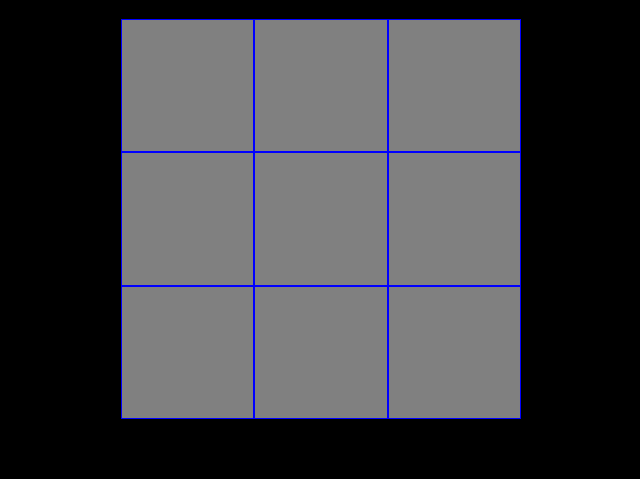
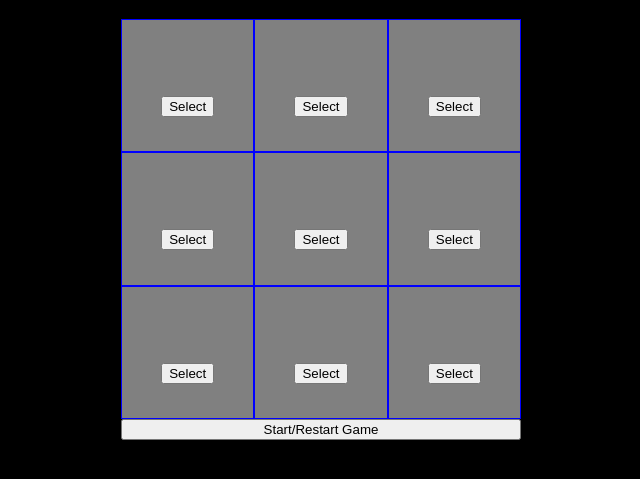
Before and after one commit to aromalkallingal/Tic-Tac-Toe, a plain HTML site: page index.html in a window 1280 px wide. Shown: the part 61-540 px from the top of the page, without its empty margins (319-959 px from the left). Drawn offline with Linux system fonts and the light colour scheme.

Commit message:
added buttons

```diff
--- a/index.html
+++ b/index.html
@@ -11,16 +11,36 @@
 
     <h1>Tic Tac Toe</h1>
     <div class="container">
-        <div class="grid-box grid-box0"></div>
-        <div class="grid-box grid-box1"></div>
-        <div class="grid-box grid-box2"></div>
-        <div class="grid-box grid-box3"></div>
-        <div class="grid-box grid-box4"></div>
-        <div class="grid-box grid-box5"></div>
-        <div class="grid-box grid-box6"></div>
-        <div class="grid-box grid-box7"></div>
-        <div class="grid-box grid-box8"></div>
+        <div class="grid-box grid-box0">
+            <button type="submit" class="game-board-button">Select</button>
+        </div>
+        <div class="grid-box grid-box1">
+            <button type="submit" class="game-board-button">Select</button>
+        </div>
+        <div class="grid-box grid-box2">
+            <button type="submit" class="game-board-button">Select</button>
+        </div>
+        <div class="grid-box grid-box3">
+            <button type="submit" class="game-board-button">Select</button>
+        </div>
+        <div class="grid-box grid-box4">
+            <button type="submit" class="game-board-button">Select</button>
+        </div>
+        <div class="grid-box grid-box5">
+            <button type="submit" class="game-board-button">Select</button>
+        </div>
+        <div class="grid-box grid-box6">
+            <button type="submit" class="game-board-button">Select</button>
+        </div>
+        <div class="grid-box grid-box7">
+            <button type="submit" class="game-board-button">Select</button>
+        </div>
+        <div class="grid-box grid-box8">
+            <button type="submit" class="game-board-button">Select</button>
+        </div>
     </div>
+
+    <button type="submit" class="start-game-button">Start/Restart Game</button>
 
     <script src="app.js"></script>
 </body>
```
